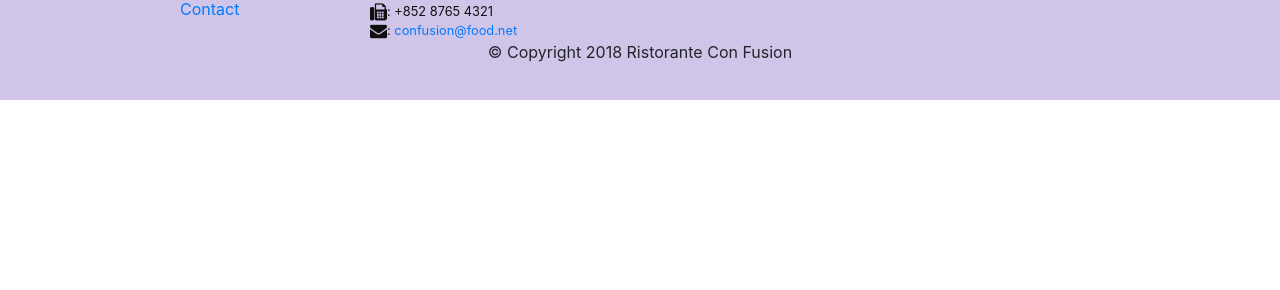
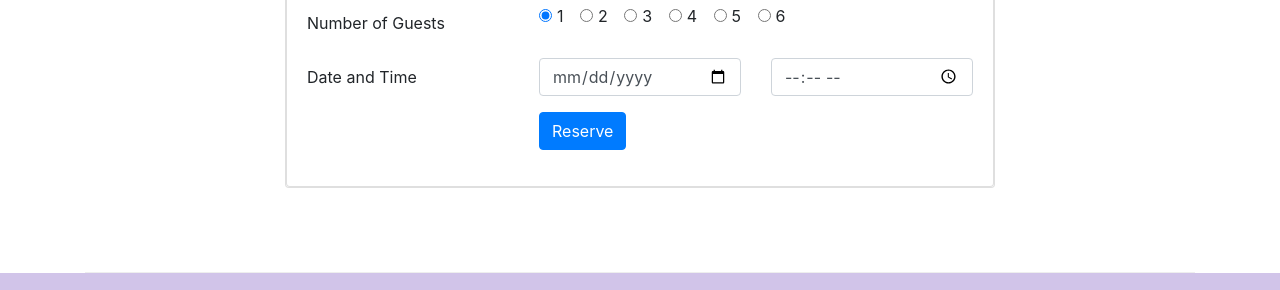
Before and after one commit to vinicio328/frontend-bootstrap, a website: page index.html in a window 1280 px wide. Shown: the part 1661-1951 px from the top of the page. Before the commit the page ends 1761 px from the top, so only its background shows below. Drawn offline with nearby package versions, Linux system fonts and the light colour scheme.

Commit message:
Applying more styles

```diff
--- a/index.html
+++ b/index.html
@@ -41,8 +41,11 @@
 					<h1>Ristorante con Fusion</h1>
 					<p>We take inspiration from the World's best cuisines, and create a unique fusion experience. Our lipsmacking creations will tickle your culinary senses!</p>
 				</div>
-			  	<div class="col-12 col-sm align-self-center">
+				<div class="col-12 col-sm-3 align-self-center">
 					<img src="img/logo.png" class="img-fluid">
+				</div>
+				<div class="col-12 col-sm-3 align-self-center">
+					<a href="#reserve" class="d-block btn btn-warning">Reserve a Table</a>
 				</div>
 			</div>
 		</div>
@@ -76,8 +79,16 @@
 					<h3>This Month's Promotions</h3>
 				</div>
 				<div class="col col-sm col-md">
-				<h2>Weekend Grand Buffet</h2>
-				<p class="d-none d-sm-block">Featuring mouthwatering combinations with a choice of five different salads, six enticing appetizers, six main entrees and five choicest desserts. Free flowing bubbly and soft drinks. All for just $19.99 per person </p>
+					<div class="media">
+						<div class="media-body">
+							<h2 class="mt-0">Weekend Grand Buffet
+								<span class="badge badge-danger">NEW</span>
+							</h2>
+							<p class="d-none d-sm-block">Featuring mouthwatering combinations with a choice of five different salads, six enticing appetizers, six main entrees and five choicest desserts. Free flowing bubbly and soft drinks. All for just $19.99 per person</p>
+						</div>
+						<img class="d-flex mr-3 img-thumbnail align-self-center"
+						src="img/buffet.png" alt="Weekend Grand Buffet">
+					</div>
 				</div>
 			</div>
 
@@ -97,6 +108,76 @@
 								whos-who in the culinary world, he specializes in
 								creating mouthwatering Indo-Italian fusion experiences.
 							</p>
+						</div>
+					</div>
+				</div>
+			</div>
+
+			<div class="row row-content">
+				<div class="col-12 col-sm-8 offset-sm-2">
+					<div class="card" id="reserve">
+						<h3 class="card-header bg-warning text-white">
+							Reserve a Table
+						</h3>
+						<div class="card card-body">
+							<form action="">
+								<div class="form-group row">
+									<label for="guests" class="col-md-4 col-form-label">Number of Guests</label>
+									<div class="col-md">
+										<div class="form-check form-check-inline">
+											<input class="form-check-input" type="radio" name="guests" id="radio1" value="1" checked>
+											<label class="form-check-label" for="radio1">
+												1
+											</label>
+										</div>
+										<div class="form-check form-check-inline">
+											<input class="form-check-input" type="radio" name="guests" id="radio2" value="2" >
+											<label class="form-check-label" for="radio2">
+												2
+											</label>
+										</div>
+										<div class="form-check form-check-inline">
+											<input class="form-check-input" type="radio" name="guests" id="radio3" value="3">
+											<label class="form-check-label" for="radio3">
+												3
+											</label>
+										</div>
+										<div class="form-check form-check-inline">
+											<input class="form-check-input" type="radio" name="guests" id="radio4" value="4">
+											<label class="form-check-label" for="radio4">
+												4
+											</label>
+										</div>
+										<div class="form-check form-check-inline">
+											<input class="form-check-input" type="radio" name="guests" id="radio5" value="5">
+											<label class="form-check-label" for="radio5">
+												5
+											</label>
+										</div>
+										<div class="form-check form-check-inline">
+											<input class="form-check-input" type="radio" name="guests" id="radio6" value="6">
+											<label class="form-check-label" for="radio6">
+												6
+											</label>
+										</div>
+
+									</div>
+								</div>
+								<div class="form-group row">
+									<label for="datetime" class="col-md-4 col-form-label">Date and Time</label>
+									<div class="col-sm-6 col-md-4">
+										<input type="date" class="form-control" id="date" name="date" placeholder="Date">
+									</div>
+									<div class="col-sm-6 col-md-4">
+										<input type="time" class="form-control" id="time" name="time" placeholder="time">
+									</div>
+								</div>
+								<div class="form-group row">
+									<div class="offset-md-4 col-md-10">
+									    <button type="submit" class="btn btn-primary">Reserve</button>
+									</div>
+								</div>
+							</form>
 						</div>
 					</div>
 				</div>
```
Lines whose indentation alone changed are shown as unchanged.
